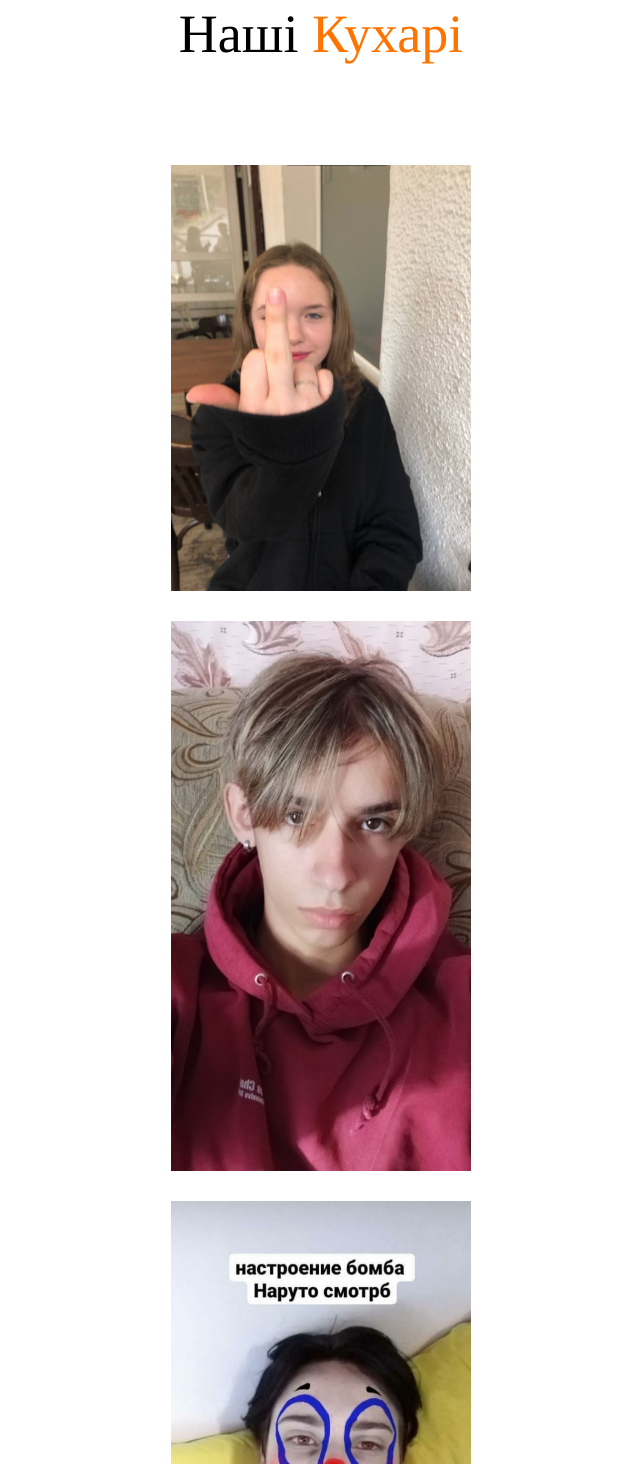
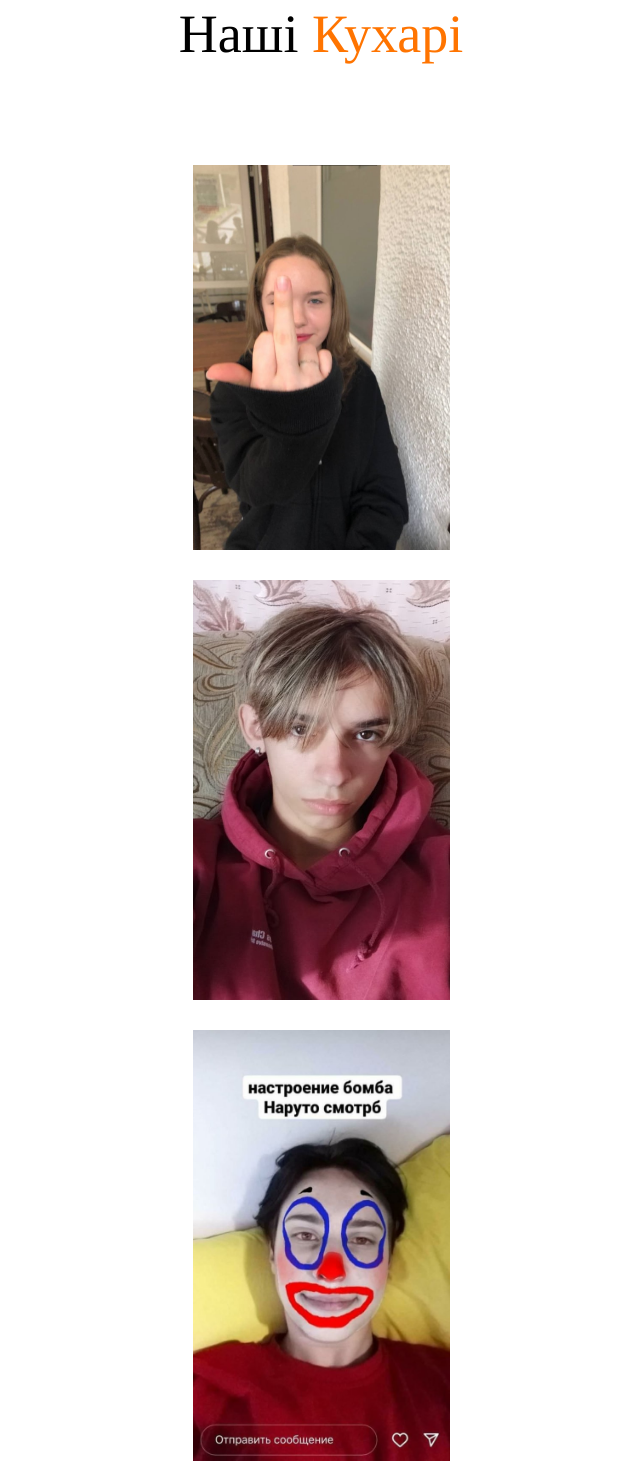
Before and after one commit to KostyaNd/siteeeeeeeeeeeeeee, a plain HTML site: page index.html in a window 1280 px wide. Shown: the part 7334-8798 px from the top of the page, without its empty margins (319-959 px from the left). Drawn offline with nearby package versions, Linux system fonts and the light colour scheme.

Commit message:
Add files via upload

```diff
--- a/style.css
+++ b/style.css
@@ -518,17 +518,17 @@ body{
 }
 
 .povara{
-	width: 300px;
-	height: 426px;
+	width: 257px;
+	height: 385px
 }
 
 .povara1{
-	width: 300px;
-	height: 550px;
+	width: 257px;
+	height: 420px;
 }
 .povara2{
-	width: 300px;
-	height: 500px;
+	width: 257px;
+	height: 431px;
 }
 
 
```
